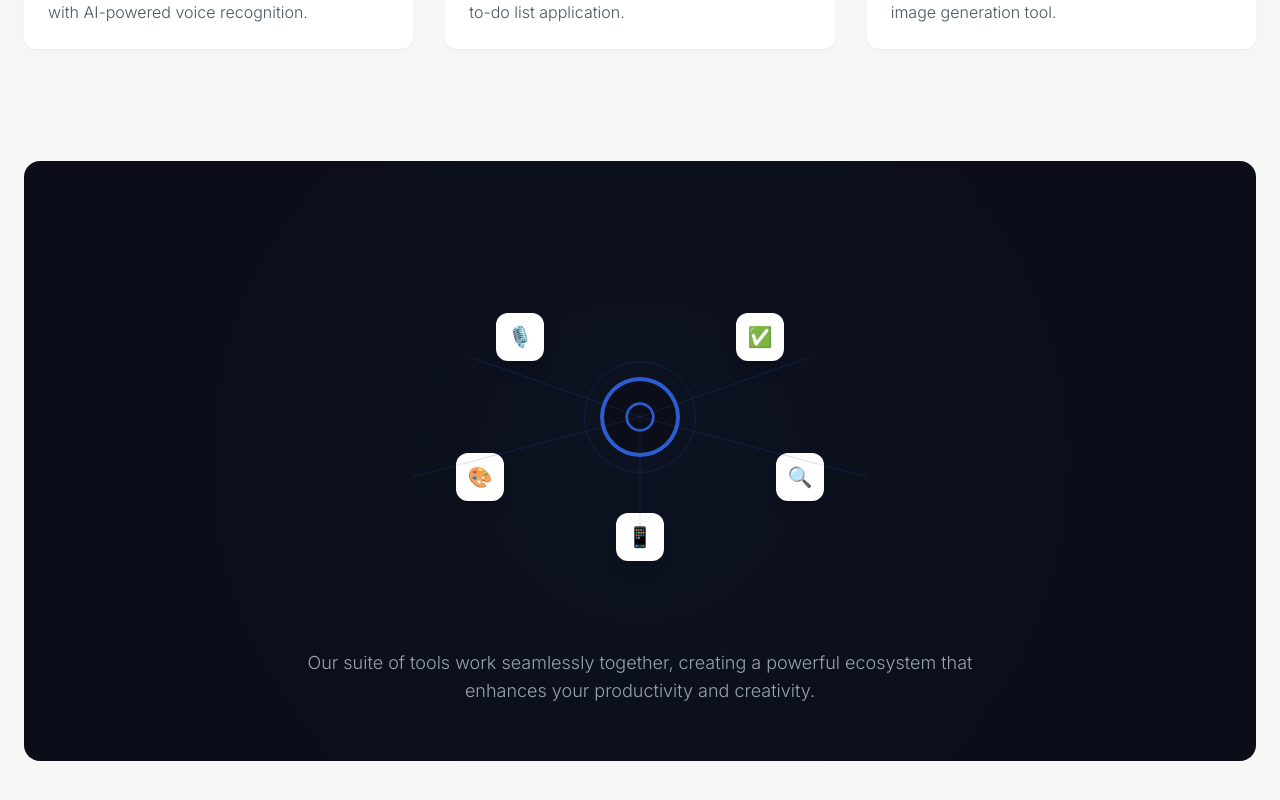
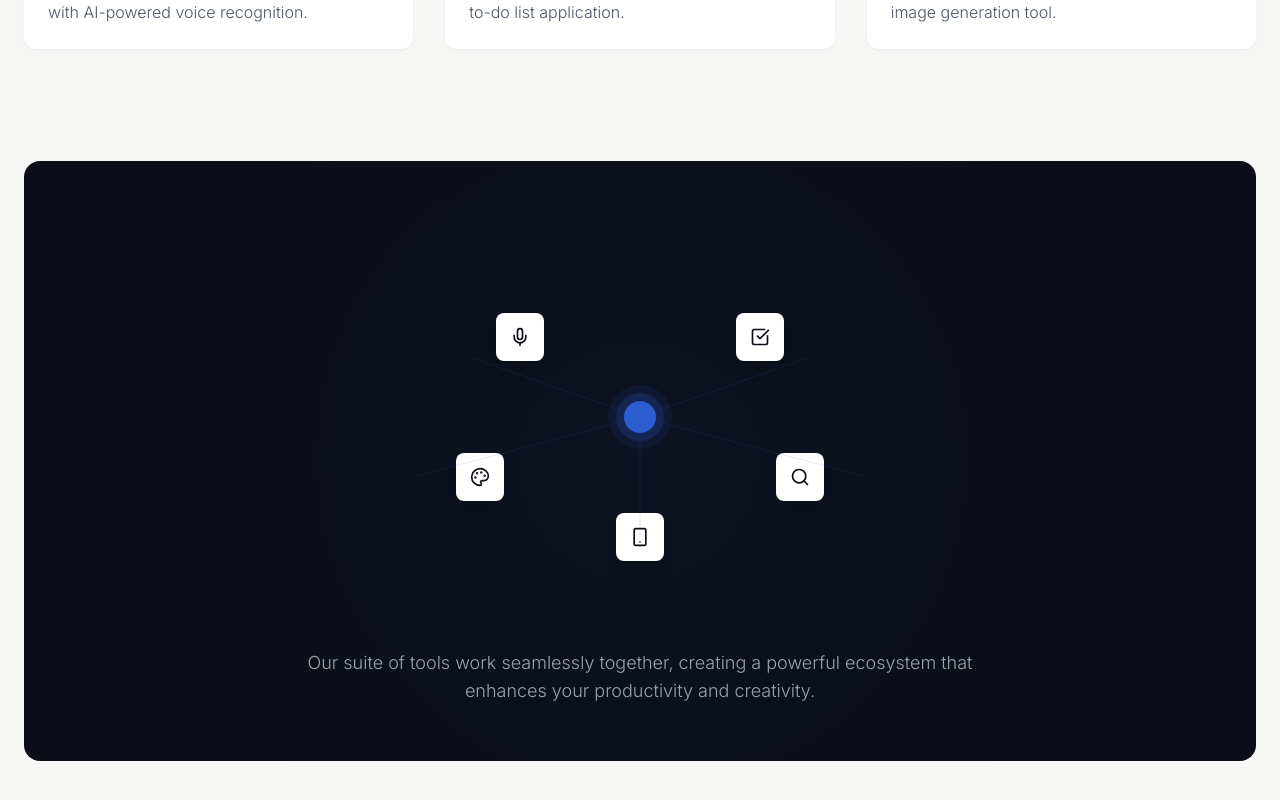
Before and after one commit to BillsMafiaAI/test1, a React (Vite) app: page / in a window 1280 px wide. Shown: the part 560-1360 px from the top of the page. Built offline with nearby package versions, Linux system fonts and the light colour scheme.

Commit message:
Refactor EcosystemDisplay component
Redesigned the `EcosystemDisplay` component to improve its visual appeal and remove emojis, while retaining the existing background color.  The new design will be more contextually appropriate within the page layout.

```diff
--- a/src/components/EcosystemDisplay.tsx
+++ b/src/components/EcosystemDisplay.tsx
@@ -1,5 +1,5 @@
 
-import { Circle, Square } from "lucide-react";
+import { Mic, CheckSquare, Palette, Search, Smartphone } from "lucide-react";
 
 export const EcosystemDisplay = () => {
   return (
@@ -11,38 +11,35 @@ export const EcosystemDisplay = () => {
         <div className="relative z-10 w-full h-[400px]">
           {/* Central Element */}
           <div className="absolute left-1/2 top-1/2 -translate-x-1/2 -translate-y-1/2">
-            <div className="relative">
-              <div className="w-20 h-20 rounded-full bg-[#2c5dcf] p-1">
-                <div className="w-full h-full rounded-full bg-[#0B0E18] flex items-center justify-center">
-                  <Circle className="w-8 h-8 text-[#2c5dcf]" />
-                </div>
+            <div className="w-16 h-16 rounded-full bg-[#2c5dcf]/10 flex items-center justify-center">
+              <div className="w-12 h-12 rounded-full bg-[#2c5dcf]/20 flex items-center justify-center">
+                <div className="w-8 h-8 rounded-full bg-[#2c5dcf] flex items-center justify-center" />
               </div>
-              <div className="absolute -inset-4 border border-[#2c5dcf]/20 rounded-full" />
             </div>
           </div>
 
-          {/* Static App Icons */}
+          {/* App Icons */}
           {[
-            { x: "-120px", y: "-80px", icon: "🎙️" },
-            { x: "120px", y: "-80px", icon: "✅" },
-            { x: "-160px", y: "60px", icon: "🎨" },
-            { x: "160px", y: "60px", icon: "🔍" },
-            { x: "0px", y: "120px", icon: "📱" }
-          ].map((app, index) => (
+            { x: "-120px", y: "-80px", Icon: Mic },
+            { x: "120px", y: "-80px", Icon: CheckSquare },
+            { x: "-160px", y: "60px", Icon: Palette },
+            { x: "160px", y: "60px", Icon: Search },
+            { x: "0px", y: "120px", Icon: Smartphone }
+          ].map(({ x, y, Icon }, index) => (
             <div
               key={index}
               className="absolute left-1/2 top-1/2"
               style={{
-                transform: `translate(calc(-50% + ${app.x}), calc(-50% + ${app.y}))`
+                transform: `translate(calc(-50% + ${x}), calc(-50% + ${y}))`
               }}
             >
-              <div className="w-12 h-12 bg-white rounded-xl shadow-lg flex items-center justify-center">
-                <span className="text-xl">{app.icon}</span>
+              <div className="w-12 h-12 bg-white rounded-lg shadow-lg flex items-center justify-center">
+                <Icon className="w-5 h-5 text-[#0B0E18]" />
               </div>
             </div>
           ))}
 
-          {/* Static Connection Lines */}
+          {/* Connection Lines */}
           <svg className="absolute inset-0 w-full h-full">
             {[
               { x1: "50%", y1: "50%", x2: "35%", y2: "35%" },
@@ -57,7 +54,7 @@ export const EcosystemDisplay = () => {
                 y1={line.y1}
                 x2={line.x2}
                 y2={line.y2}
-                stroke="rgba(44,93,207,0.2)"
+                stroke="rgba(44,93,207,0.15)"
                 strokeWidth="1"
               />
             ))}
```
